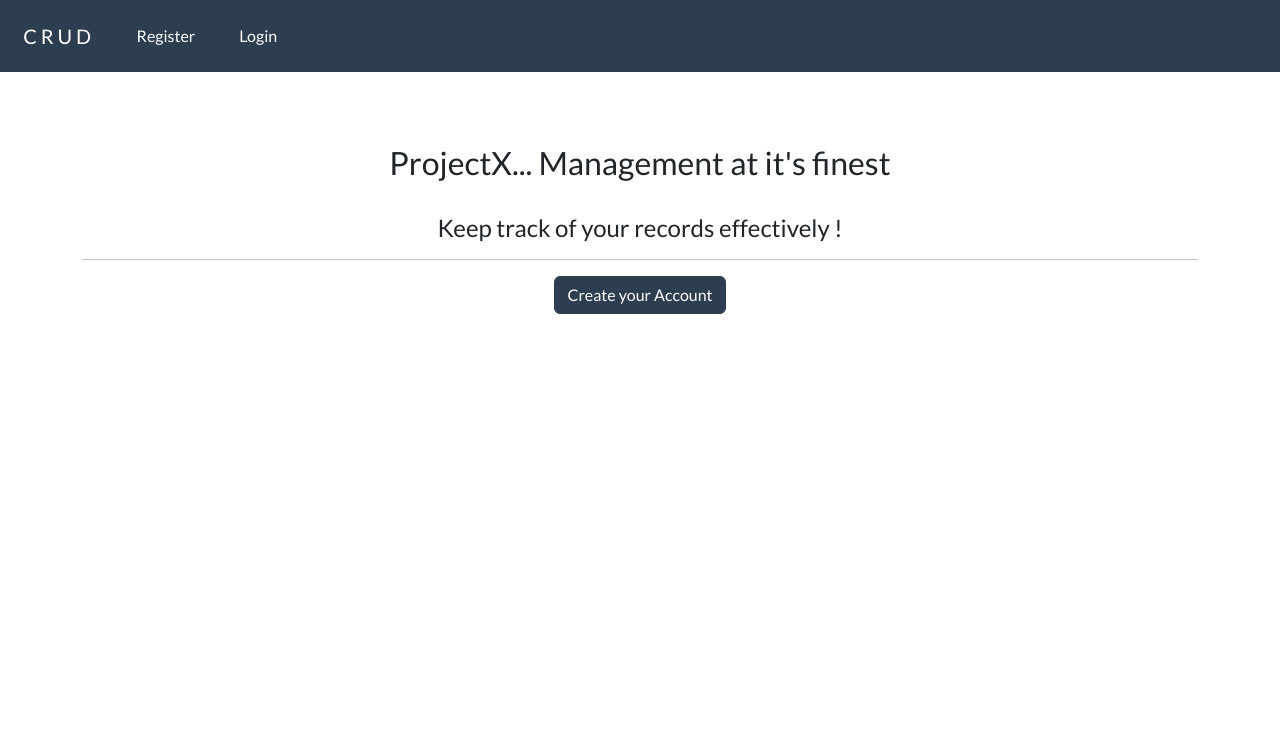
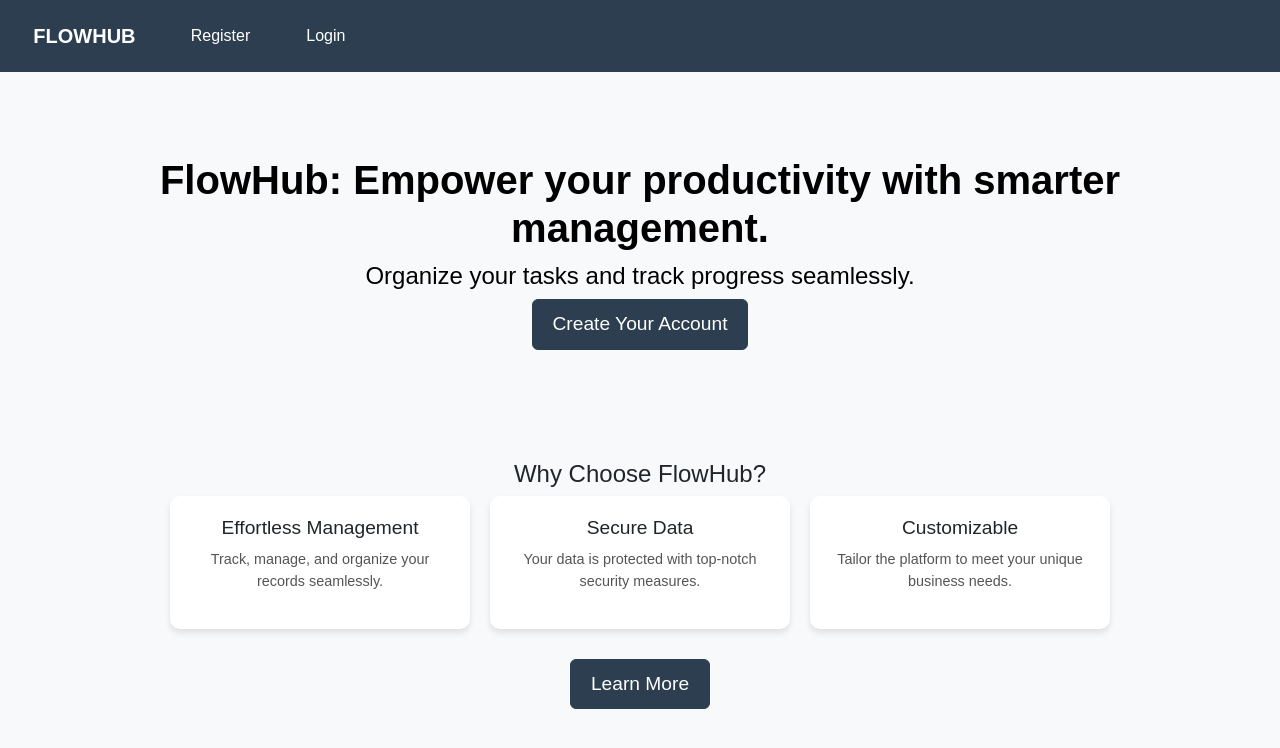
Before and after one commit to nehardh/Django_CRUD, a Django app: page / in a window 1280 px wide. Shown: the top 748 px of the page. Run offline with Django 5.2, Linux system fonts and the light colour scheme.

Commit message:
index.html changed

```diff
--- a/crm/crm/settings.py
+++ b/crm/crm/settings.py
@@ -28,6 +28,7 @@ INSTALLED_APPS = [
 
     'webapp',
     'crispy_forms',
+    "crispy_bootstrap4",
 ]
 
 CRISPY_TEMPLATE_PACK =  'bootstrap4'
@@ -59,6 +60,9 @@ TEMPLATES = [
         },
     },
 ]
+
+CRISPY_ALLOWED_TEMPLATE_PACKS = "bootstrap4"
+CRISPY_TEMPLATE_PACK = "bootstrap4"
 
 WSGI_APPLICATION = 'crm.wsgi.application'
 
--- a/crm/webapp/templates/webapp/index.html
+++ b/crm/webapp/templates/webapp/index.html
@@ -1,20 +1,98 @@
 {% extends "webapp/base.html" %}
 
 {% block content %}
+<body>
+    <style>
+        body {
+            background-color: #f8f9fa; /* Light background for a clean look */
+            font-family: Arial, sans-serif;
+        }
 
-    <body>
-        <br>
-        <br>
+        .hero-section {
+            background-image: url(''); /* Replace with a relevant image URL */
+            background-size: cover;
+            background-position: center;
+            color: black;
+            text-align: center;
+            padding: 60px 20px;
+        }
 
-        <div class="text-center">
+        .hero-section h3 {
+            font-size: 2.5rem;
+            font-weight: bold;
+        }
 
-            <h3>ProjectX... Management at it's finest</h3>
-            <br>
-            <h4>Keep track of your records effectively !</h4>
-            <hr>
+        .hero-section h4 {
+            font-size: 1.5rem;
+            margin-top: 10px;
+        }
 
-            <a href="{% url 'register' %}" class="btn btn-primary">Create your Account</a>
+        .btn-primary {
+            font-size: 1.2rem;
+            padding: 10px 20px;
+        }
+
+        .features-section {
+            margin: 50px auto;
+            text-align: center;
+        }
+
+        .features {
+            display: flex;
+            justify-content: center;
+            gap: 20px;
+        }
+
+        .feature-card {
+            background: white;
+            box-shadow: 0 4px 6px rgba(0, 0, 0, 0.1);
+            border-radius: 10px;
+            padding: 20px;
+            max-width: 300px;
+            text-align: center;
+        }
+
+        .feature-card h5 {
+            font-size: 1.2rem;
+            margin-bottom: 10px;
+        }
+
+        .feature-card p {
+            font-size: 0.9rem;
+            color: #555;
+        }
+
+        .cta {
+            margin-top: 30px;
+        }
+    </style>
+
+    <div class="hero-section">
+        <h3>FlowHub: Empower your productivity with smarter management. </h3>
+        <h4>Organize your tasks and track progress seamlessly.</h4>
+        <a href="{% url 'register' %}" class="btn btn-primary">Create Your Account</a>
+    </div>
+
+    <div class="features-section">
+        <h4>Why Choose FlowHub?</h4>
+        <div class="features">
+            <div class="feature-card">
+                <h5>Effortless Management</h5>
+                <p>Track, manage, and organize your records seamlessly.</p>
+            </div>
+            <div class="feature-card">
+                <h5>Secure Data</h5>
+                <p>Your data is protected with top-notch security measures.</p>
+            </div>
+            <div class="feature-card">
+                <h5>Customizable</h5>
+                <p>Tailor the platform to meet your unique business needs.</p>
+            </div>
         </div>
-    </body>
 
+        <div class="cta">
+            <a href="{% url '' %}" class="btn btn-primary">Learn More</a>
+        </div>
+    </div>
+</body>
 {% endblock %}
--- a/crm/webapp/templates/webapp/navbar.html
+++ b/crm/webapp/templates/webapp/navbar.html
@@ -2,7 +2,7 @@
 
     <a class="navbar-brand main-heading" href="{% url '' %}">
 
-      &nbsp; &nbsp; &nbsp; C R U D
+      &nbsp; &nbsp; &nbsp; <b>FLOWHUB</b>
 
     </a>
 
```
